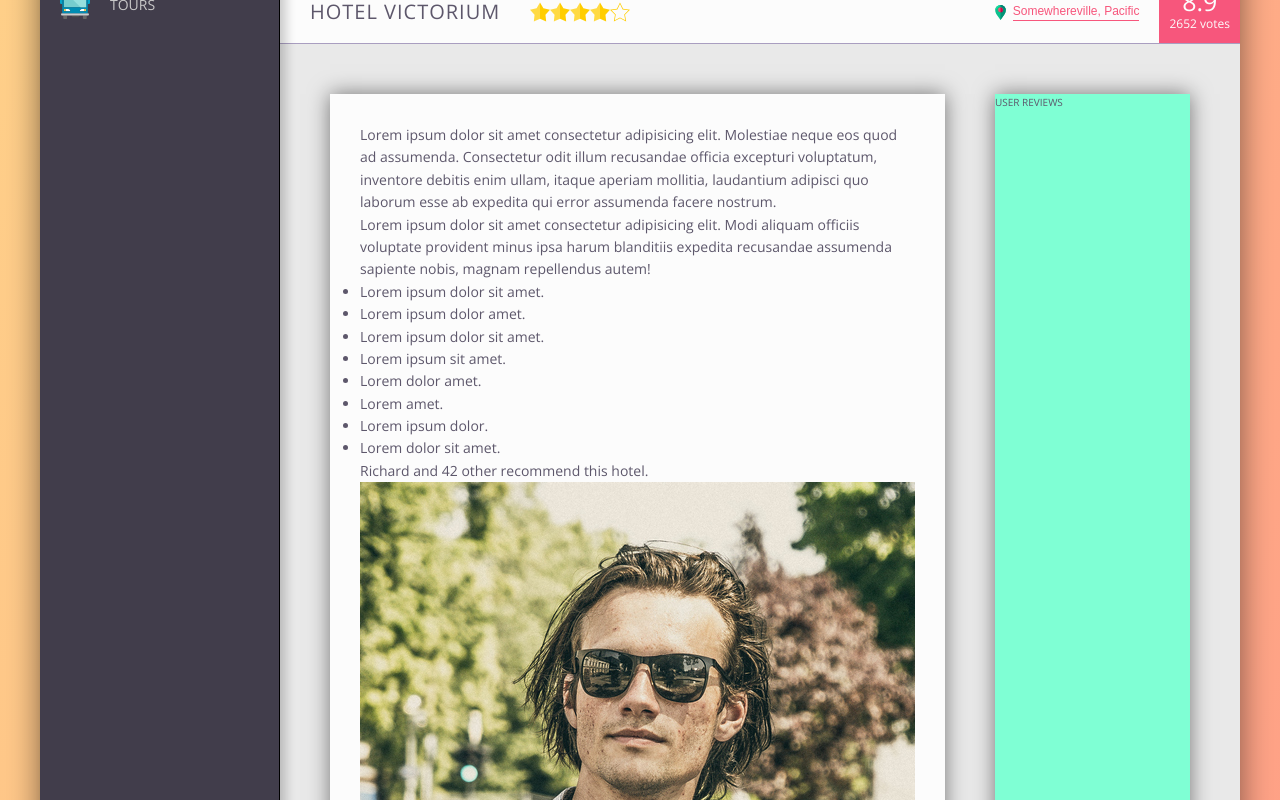
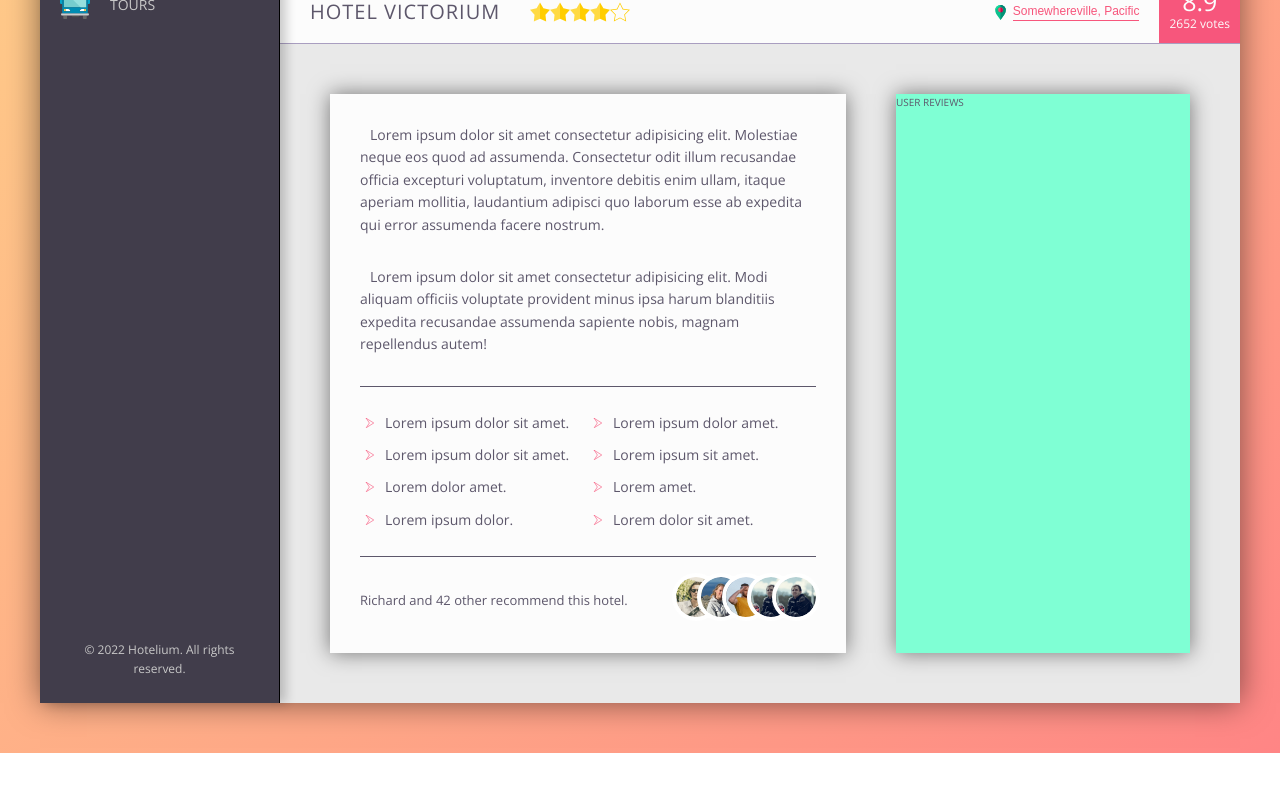
Before and after one commit to ArminasStrolys/advanced-styling-project-2, a React (Create React App) app: page / in a window 1280 px wide. Shown: the part 380-1180 px from the top of the page. After the commit the page ends 1133 px from the top, so only its background shows below. Built offline with nearby package versions, Linux system fonts and the light colour scheme.

Commit message:
Styling main content section

```diff
--- a/src/components/content/Content.jsx
+++ b/src/components/content/Content.jsx
@@ -81,20 +81,20 @@ const Content = () => {
         </div>
         <div className="detail">
           <div className="description">
-            <p className="paragraph">
+            <p className="paragraph margin-bottom">
               Lorem ipsum dolor sit amet consectetur adipisicing elit. Molestiae
               neque eos quod ad assumenda. Consectetur odit illum recusandae
               officia excepturi voluptatum, inventore debitis enim ullam, itaque
               aperiam mollitia, laudantium adipisci quo laborum esse ab expedita
               qui error assumenda facere nostrum.
             </p>
-            <p className="paragraph">
+            <p className="paragraph margin-bottom">
               Lorem ipsum dolor sit amet consectetur adipisicing elit. Modi
               aliquam officiis voluptate provident minus ipsa harum blanditiis
               expedita recusandae assumenda sapiente nobis, magnam repellendus
               autem!
             </p>
-            <ul className="list">
+            <ul className="list margin-bottom">
               <li className="list__item">Lorem ipsum dolor sit amet.</li>
               <li className="list__item">Lorem ipsum dolor amet.</li>
               <li className="list__item">Lorem ipsum dolor sit amet.</li>
@@ -109,10 +109,31 @@ const Content = () => {
                 Richard and 42 other recommend this hotel.
               </p>
               <div className="recommend__friends">
-                <img src={friend2} alt="" className="recommend__photo" />
-                <img src={friend1} alt="" className="recommend__photo" />
-                <img src={friend3} alt="" className="recommend__photo" />
-                <img src={friend4} alt="" className="recommend__photo" />
+                <img
+                  src={friend2}
+                  alt="Friend who recommends this hotel icon 2"
+                  className="recommend__photo"
+                />
+                <img
+                  src={friend1}
+                  alt="Friend who recommends this hotel icon 1"
+                  className="recommend__photo"
+                />
+                <img
+                  src={friend3}
+                  alt="Friend who recommends this hotel icon 3"
+                  className="recommend__photo"
+                />
+                <img
+                  src={friend4}
+                  alt="Friend who recommends this hotel icon 4"
+                  className="recommend__photo"
+                />
+                <img
+                  src={friend4}
+                  alt="Number of other recommends"
+                  className="recommend__photo "
+                />
               </div>
             </div>
           </div>
--- a/src/style/_base.scss
+++ b/src/style/_base.scss
@@ -62,6 +62,11 @@ body {
   background-repeat: no-repeat;
   min-height: 100vh;
 }
+
+// ------------------------------ UNIVERSAL CLASSES
+.margin-bottom {
+  margin-bottom: 3rem;
+}
 // ------------------------------ MIXINS
 @mixin box-shadow($x: 0, $y: 0, $spread: 2rem, $a: 0.5) {
   // box-shadow: $x $y $spread rgba(var(--col-black), $a);
--- a/src/style/_components.scss
+++ b/src/style/_components.scss
@@ -236,6 +236,52 @@
     }
   }
 }
+.list {
+  display: flex;
+  flex-wrap: wrap;
+  border-bottom: 0.1rem solid var(--col-independence);
+  border-top: 0.1rem solid var(--col-independence);
+  margin: 2rem 0;
+  padding: 2rem 0;
+  &__item {
+    list-style-type: '';
+    flex: 0 0 50%;
+    padding: 0.5rem;
+  }
+  &__item::before {
+    content: '';
+    display: inline-block;
+    height: 1rem;
+    width: 1rem;
+    margin-right: 1rem;
+    // background-image: url('../images/svg/arrow.svg');
+    // background-size: cover;
+    background-color: var(--col-brink-pink);
+    mask-image: url('../images/svg/arrow.svg');
+    mask-size: cover;
+  }
+}
+.recommend {
+  font-size: 1.3rem;
+  display: flex;
+  justify-content: space-between;
+  align-items: center;
+  // position: relative;
+  &__count {
+  }
+  &__friends {
+  }
+  &__photo {
+    height: 4rem;
+    width: 4rem;
+    border-radius: 50%;
+    outline: 0.4rem solid white;
+    // position: absolute;
+  }
+  &__photo:not(:last-child) {
+    margin-right: -1.5rem;
+  }
+}
 //+++++++++++++++++++++++++++++++++++++++++++++++++++++++ REUSABLE COMPONENT / BUTTON
 .btn-inline {
   background-color: transparent;
--- a/src/style/_layout.scss
+++ b/src/style/_layout.scss
@@ -53,6 +53,12 @@
   margin-right: 5rem;
   font-size: 1.4rem;
 }
+//+++++++++++++++++++++++++++++++++++++++++++++++++++++++++ PARAGRAPH
+.paragraph {
+  // margin-bottom: 3rem;
+  text-indent: 1rem;
+}
+
 .user-reviews {
   background-color: aquamarine;
   @include box-shadow;
```
Also changed, not shown: src/images/svg/arrow.svg (renamed from src/images/svg/arrow-direction-pointer-5-svgrepo-com.svg).
